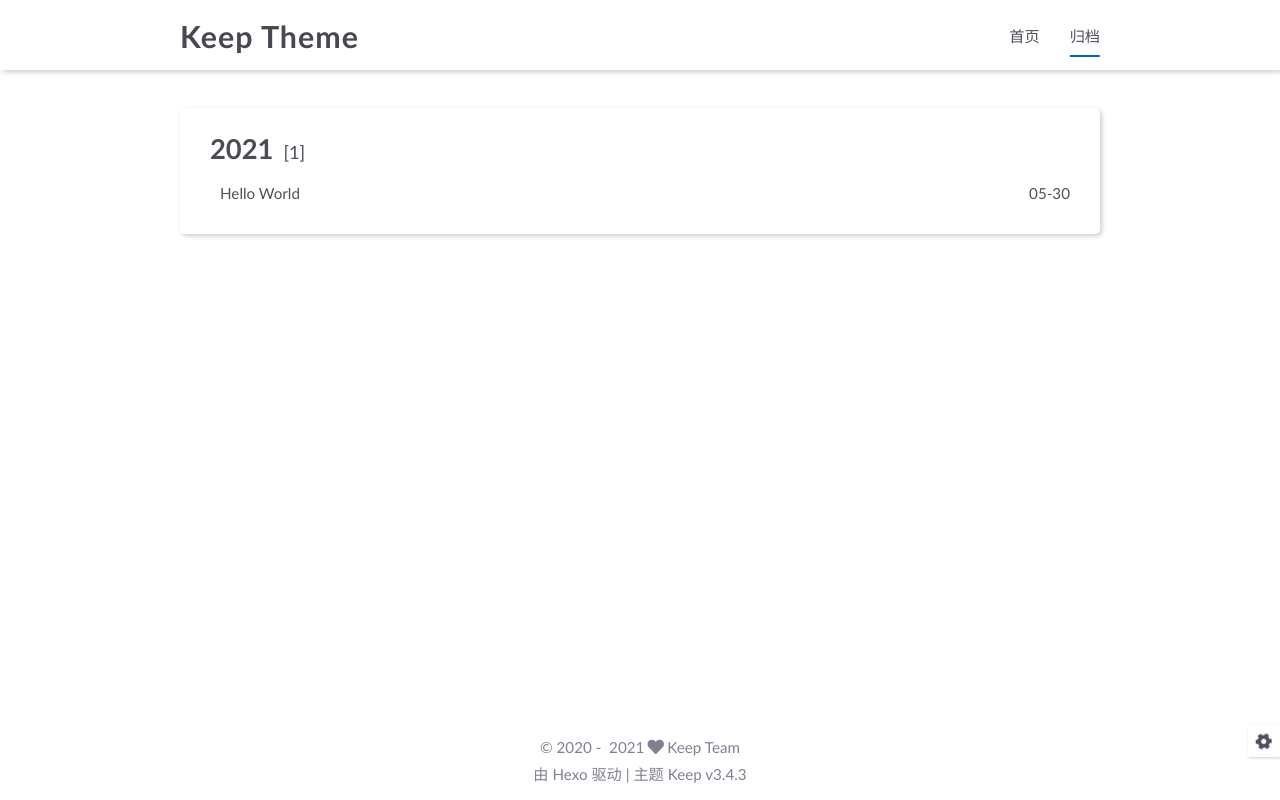
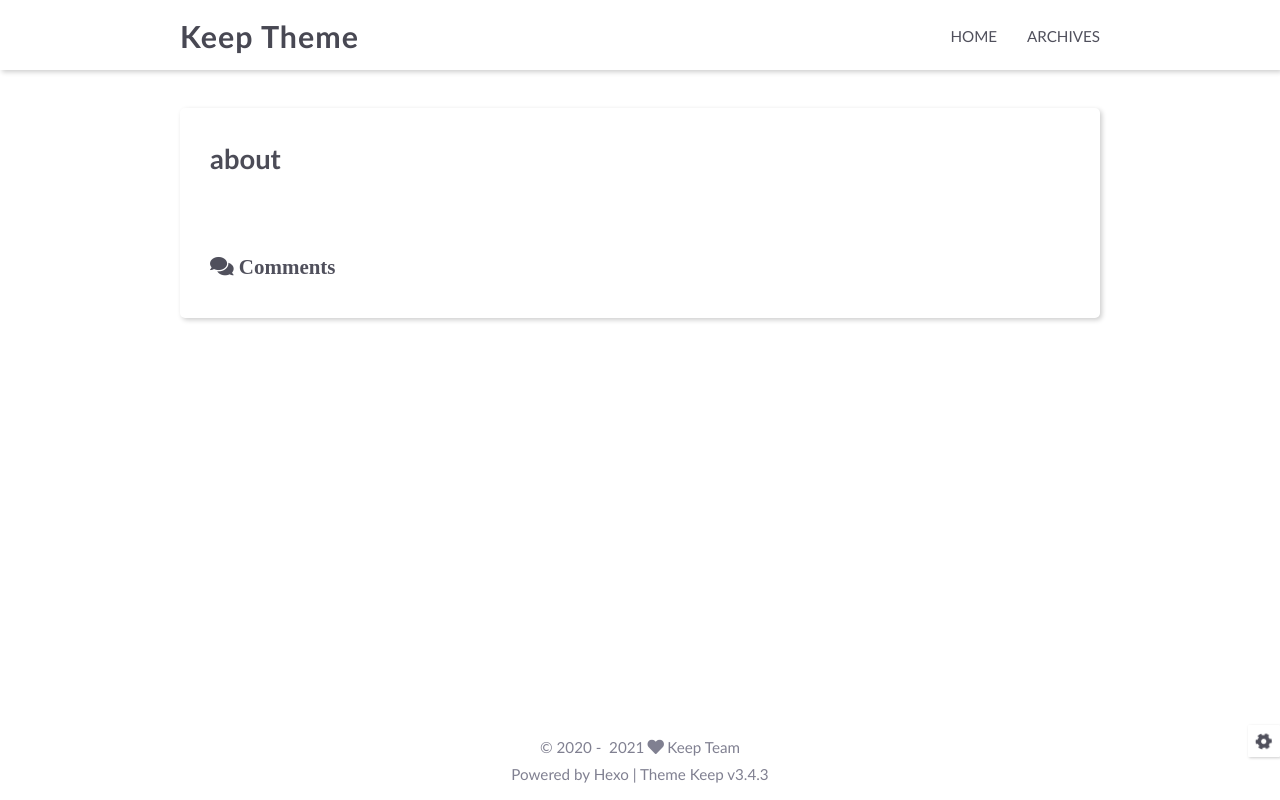
Before and after one commit to Oanakiaja/Oanakiaja.github.io, a plain HTML site: page about/index.html in a window 1280 px wide. Drawn offline with Linux system fonts and the light colour scheme.

Commit message:
Site updated: 2021-05-30 13:33:51

```diff
--- a/archives/2021/index.html
+++ b/about/index.html
@@ -9,7 +9,7 @@
 
     <title>
 
-            归档: 2021 |
+            About |
 
         Keep Theme
     </title>
@@ -62,15 +62,15 @@
                             <a class=""
                                href="/"
                             >
-                                首页
+                                HOME
                             </a>
                         </li>
 
                         <li class="menu-item">
-                            <a class="active"
+                            <a class=""
                                href="/archives"
                             >
-                                归档
+                                ARCHIVES
                             </a>
                         </li>
 
@@ -91,12 +91,12 @@
 
                 <li class="drawer-menu-item flex-center">
                     <a class=""
-                       href="/">首页</a>
+                       href="/">HOME</a>
                 </li>
 
                 <li class="drawer-menu-item flex-center">
-                    <a class="active"
-                       href="/archives">归档</a>
+                    <a class=""
+                       href="/archives">ARCHIVES</a>
                 </li>
 
         </ul>
@@ -115,31 +115,29 @@
 
 
                     <div class="fade-in-down-animation">
-    <div class="archive-container ">
+    <div class="page-template-container">
 
-<div class="archive-list-container">
 
-        <section class="archive-item">
-            <div class="archive-item-header">
-                <span class="archive-year">2021</span>
-                <span class="archive-year-post-count">[1]</span>
-            </div>
-            <ul class="article-list">
+        <div class="page-template-content markdown-body">
 
-                    <li class="article-item">
-                        <a class="article-title"
-                           href="/2021/05/30/hello-world/"
-                        >Hello World</a>
-                        <span class="article-date">05-30</span>
-                    </li>
+                <h1>about</h1>
 
-            </ul>
-        </section>
+        </div>
+        <div class="page-template-comments">
+
+                <div class="comments-container">
+    <div id="comment-anchor"></div>
+    <div class="comment-area-title">
+        <i class="fas fa-comments">&nbsp;Comments</i>
+    </div>
 
 </div>
 
+
+        </div>
     </div>
 </div>
+
 
 
             </div>
@@ -158,7 +156,7 @@
         </div>
 
         <div class="theme-info info-item">
-            由 <a target="_blank" href="https://hexo.io">Hexo</a> 驱动&nbsp;|&nbsp;主题&nbsp;<a class="theme-version" target="_blank" href="https://github.com/XPoet/hexo-theme-keep">Keep v3.4.3</a>
+            Powered by <a target="_blank" href="https://hexo.io">Hexo</a>&nbsp;|&nbsp;Theme&nbsp;<a class="theme-version" target="_blank" href="https://github.com/XPoet/hexo-theme-keep">Keep v3.4.3</a>
         </div>
 
     </div>
```
Also changed, not shown: 2021/05/30/hello-world/index.html (+5 -5 lines), archives/2021/05/index.html (+6 -6 lines), archives/index.html (+6 -6 lines), index.html (+6 -6 lines).
